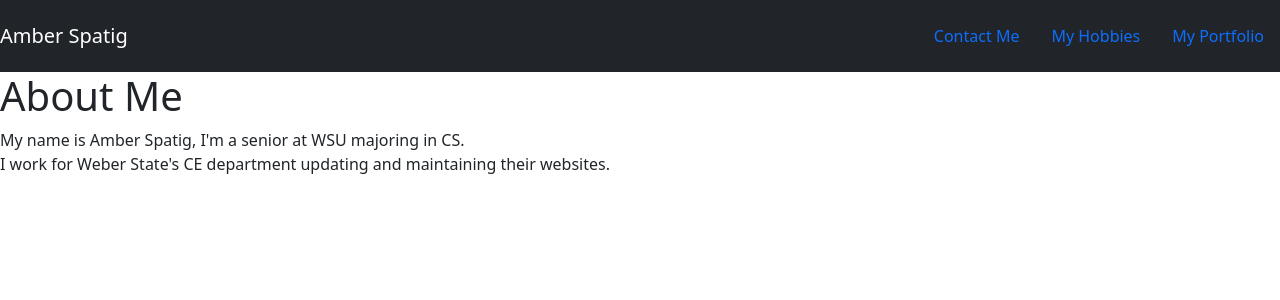
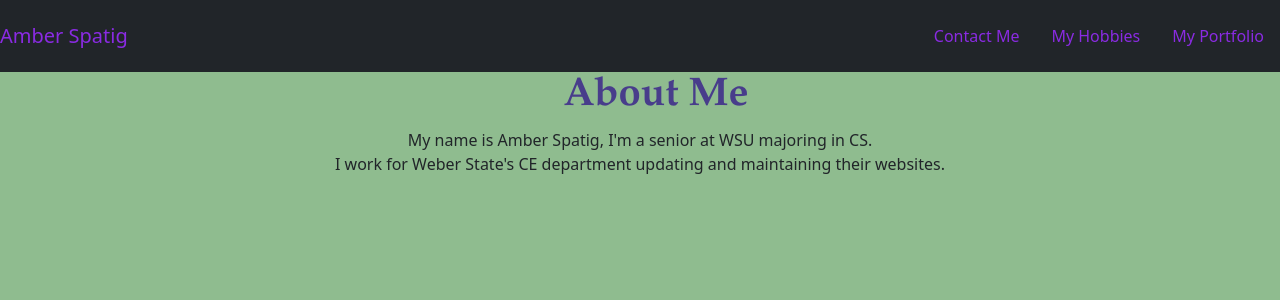
Before and after one commit to ams6293/3620Portfolio, a Django app: page /home/ in a window 1280 px wide. Shown: the top 300 px of the page. Run offline with Django 3.2, Linux system fonts and the light colour scheme.

Commit message:
challenge 5 final commit

```diff
--- a/mysite/home/static/home/style.css
+++ b/mysite/home/static/home/style.css
@@ -1,12 +1,42 @@
 body{
-    background-color: blue;
+   background-color: darkseagreen !important;
+
 }
 img{
+
     height: 150px;
     width: 200px;
 }
 
-#portfolioListItem{
-    font-color:purple;
+a{
+    color: blueviolet !important;
+}
+#myName{
+
+    color: purple;
+    font-size: 40px;
+}
+
+.centerBody{
+    text-align: center;
+}
+#homeHeader{
+    color: darkslateblue;
+    font-weight: bold;
+}
+h1{
+    font-family: "Book Antiqua";
+   padding-left: 2rem;
+    font-weight: bold;
+    color: indigo;
+}
+.centerImg{
+    display: block;
+  margin-left: auto;
+  margin-right: auto;
 
 }
+h2{
+    font-family: Bahnschrift;
+    color: darkblue;
+}
--- a/mysite/home/templates/home/contact.html
+++ b/mysite/home/templates/home/contact.html
@@ -11,7 +11,10 @@
 </head>
 <body>
 {% block body %}
-<h3><b>Amber Spatig:</b> amberspatig@mail.weber.edu</h3>
+    <div class="centerBody">
+    <h1><b id="myName">Amber Spatig:</b></h1>
+        <h3> amberspatig@mail.weber.edu</h3>
+    </div>
 {% endblock %}
 </body>
 </html>
--- a/mysite/home/templates/home/hobbies/hobbyDetail.html
+++ b/mysite/home/templates/home/hobbies/hobbyDetail.html
@@ -11,9 +11,11 @@
 </head>
 <body>
 {% block body %}
+   <div class="centerBody">
 <h1>{{ hobby.hobby_name }}</h1>
-<img class="card" height="150px" src="{{ hobby.hobby_image }}"/>
+<img class="card centerImg" height="150px" src="{{ hobby.hobby_image }}"/>
 <h2>{{ hobby.hobby_desc }}</h2>
+   </div>
 {% endblock %}
 </body>
 </html>
--- a/mysite/home/templates/home/index.html
+++ b/mysite/home/templates/home/index.html
@@ -11,9 +11,12 @@
 </head>
 <body>
 {% block body %}
-<h1>About Me</h1>
+    <div class="centerBody">
+<h1 id="homeHeader">About Me</h1>
 <p>My name is Amber Spatig, I'm a senior at WSU majoring in CS.</br>
     I work for Weber State's CE department updating and maintaining their websites.</p>
+
+    </div>
 {% endblock %}
 </body>
 </html>
--- a/mysite/home/templates/home/portfolio/portfolioDetail.html
+++ b/mysite/home/templates/home/portfolio/portfolioDetail.html
@@ -11,8 +11,10 @@
 </head>
 <body>
 {% block body %}
+    <div class="centerBody">
 <h1>{{ portfolio.portfolio_name }}</h1>
 <h2>{{ portfolio.portfolio_desc }}</h2>
+    </div>
 {% endblock %}
 </body>
 </html>
```
Also changed, not shown: mysite/home/templates/home/hobbies/hobbyIndex.html (+6 -10 lines).
